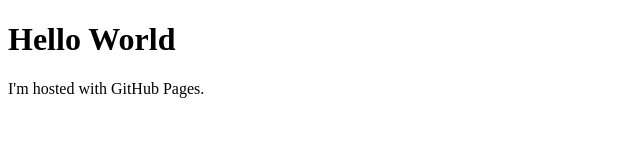
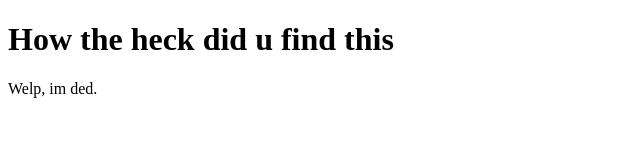
Before and after one commit to amazingikerlin3/amazingikerlin3.github.io, a plain HTML site: page index.html in a window 1280 px wide. Shown: the whole page, without its empty margins (0-640 px from the left). Drawn offline with Linux system fonts and the light colour scheme.

Commit message:
Update index.html

```diff
--- a/index.html
+++ b/index.html
@@ -1,7 +1,7 @@
 <!DOCTYPE html>
 <html>
 <body>
-<h1>Hello World</h1>
-<p>I'm hosted with GitHub Pages.</p>
+<h1>How the heck did u find this</h1>
+<p>Welp, im ded.</p>
 </body>
 </html>
```
